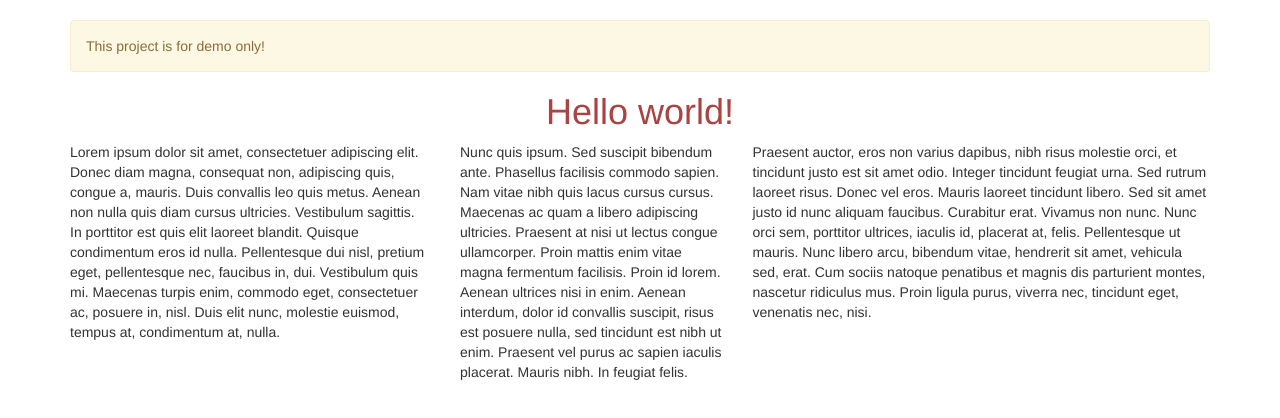
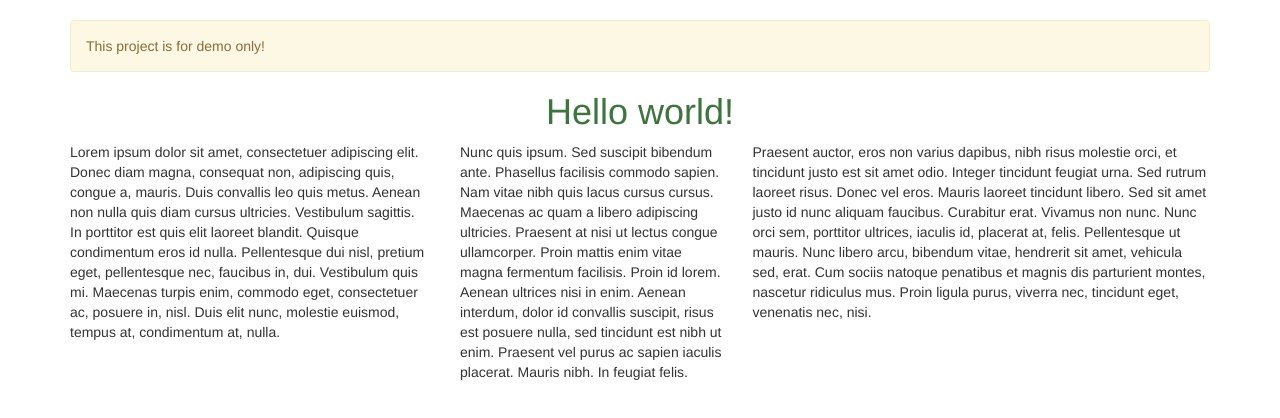
Before and after one commit to fdalmard/test_git_repository, a plain HTML site: page public/html/index.html in a window 1280 px wide. Drawn offline with Linux system fonts and the light colour scheme.

Commit message:
nouveau commit

```diff
--- a/public/html/index.html
+++ b/public/html/index.html
@@ -11,7 +11,7 @@
 			<div class="alert alert-warning">
 				<p>This project is for demo only!</p>
 			</div>
-			<h1 class="text-center text-danger">Hello world!</h1>
+			<h1 class="text-center text-success">Hello world!</h1>
 			<div class="row">
 				<div class="col-md-4">
 					<p>Lorem ipsum dolor sit amet, consectetuer adipiscing elit. Donec diam  magna, consequat non, adipiscing quis, congue a, mauris. Duis convallis  leo quis metus. Aenean non nulla quis diam cursus ultricies. Vestibulum  sagittis. In porttitor est quis elit laoreet blandit. Quisque  condimentum eros id nulla. Pellentesque dui nisl, pretium eget,  pellentesque nec, faucibus in, dui. Vestibulum quis mi. Maecenas turpis  enim, commodo eget, consectetuer ac, posuere in, nisl. Duis elit nunc,  molestie euismod, tempus at, condimentum at, nulla. </p>
```
